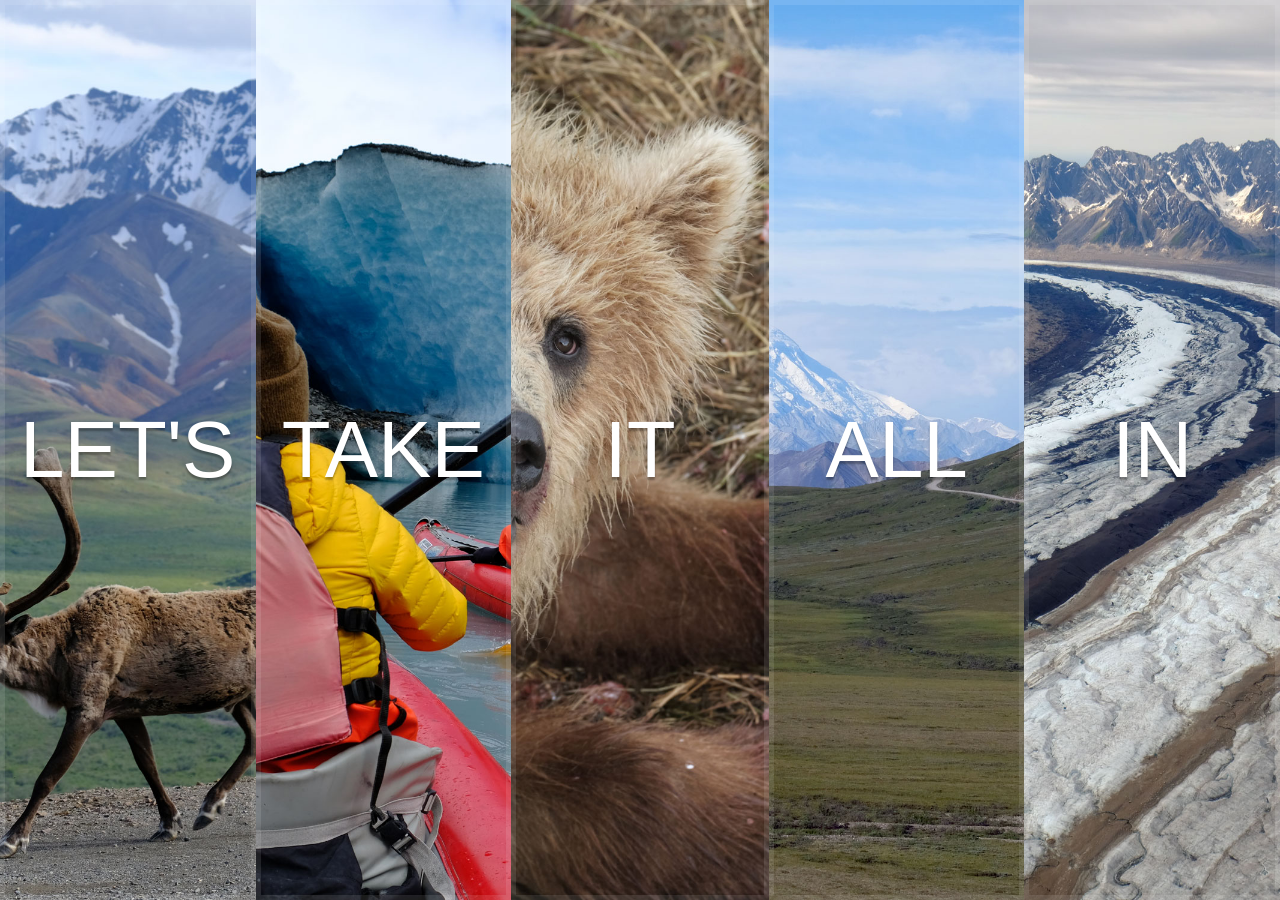
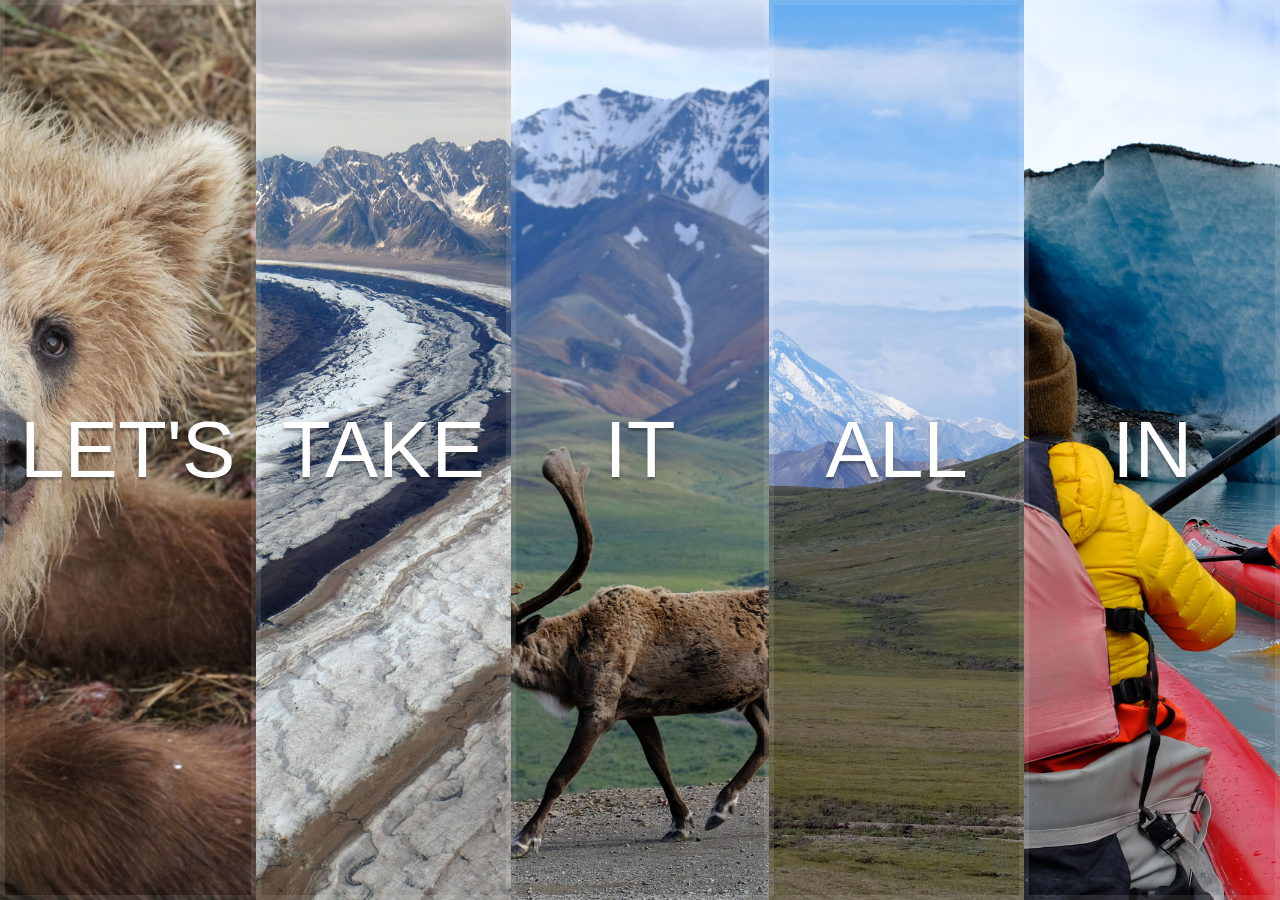
Before and after one commit to jwmunn/jwmunn.github.io, a Jekyll site: the page js30/5/index.html, which Jekyll copies as it is, in a window 1280 px wide. Built offline with Jekyll 4.4.1, drawn with Linux system fonts in a browser that asks for light colours; some web fonts are replaced.

Commit message:
Reordered photos.

```diff
--- a/js30/5/index.html
+++ b/js30/5/index.html
@@ -50,11 +50,11 @@
     }
 
 
-    .panel1 { background-image:url(ak1.jpg); }
-    .panel2 { background-image:url(ak2.jpg); }
-    .panel3 { background-image:url(ak3.jpg); }
+    .panel1 { background-image:url(ak3.jpg); }
+    .panel2 { background-image:url(ak5.jpg); }
+    .panel3 { background-image:url(ak1.jpg); }
     .panel4 { background-image:url(ak4.jpg); }
-    .panel5 { background-image:url(ak5.jpg); }
+    .panel5 { background-image:url(ak2.jpg); }
 
     .panel > * {
       margin:0;
```
